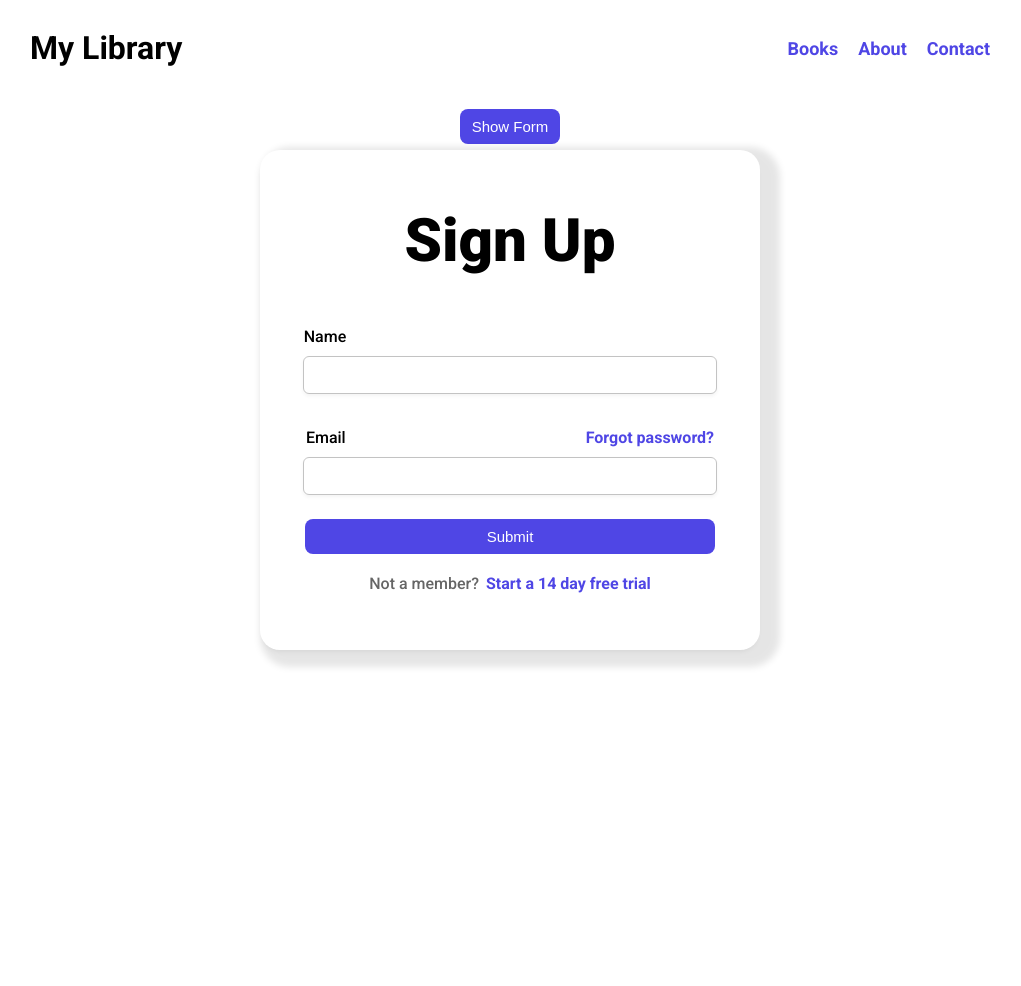
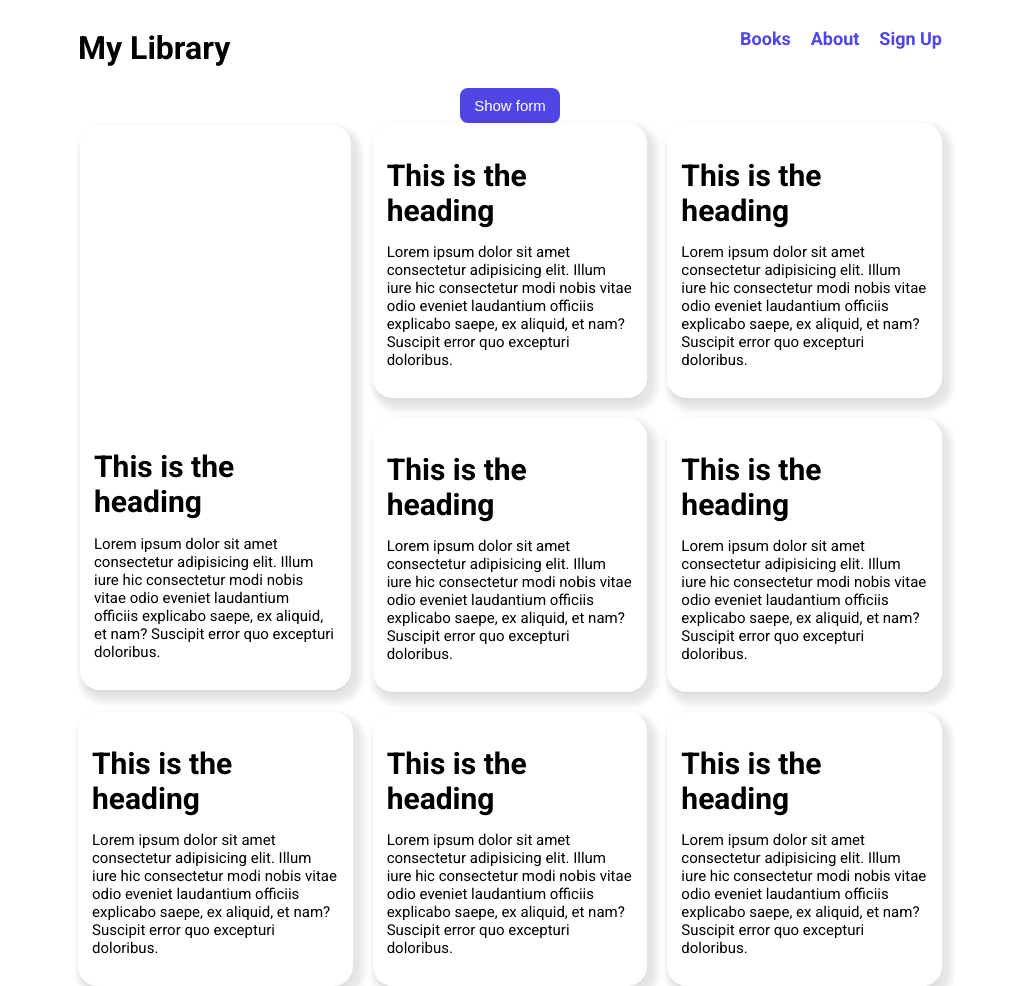
Before and after one commit to 43hershel/js, a plain HTML site: page index.html in a window 1280 px wide. Shown: the whole page, without its empty margins (130-1151 px from the left). Before the commit the page ends 800 px from the top, so only its background shows below. Drawn offline with Linux system fonts and the light colour scheme.

Commit message:
Changes to CSS, JS and HTML

```diff
--- a/index.html
+++ b/index.html
@@ -15,16 +15,14 @@
             <ul class="navtext">
                 <a href="#" class="nav1">Books</a>
                 <a href="#" class="nav2">About</a>
-                <a href="#" class="nav3">Contact</a>
+                <a class="nav3">Sign Up</a>
             </ul>
         </nav>
     </div>
 </header>
+    <button onclick="toggleForm()">Show form</button>
 <body>
-    <div>
-        <button id="showFormButton" class="button">Show Form</button>
-    </div>
-    <div class="bookForm">
+    <div id="bookForm" style="display: none;">
         <form>
             <h1 class="formh1">Sign Up</h1>
             <label for="name" id="nameholder">Name</label>
@@ -41,7 +39,33 @@
                 <span class="bspan">Not a member?</span> <a hfer="#"class="stspan">Start a 14 day free trial</a>
             </div>
             </form>
-
+    </div>
+    <div class="container">
+        <div id="first">
+            <h1>This is the heading</h1>
+            <p>Lorem ipsum dolor sit amet consectetur adipisicing elit. Illum iure hic consectetur modi nobis vitae odio eveniet laudantium officiis explicabo saepe, ex aliquid, et nam? Suscipit error quo excepturi doloribus.</p>
+        </div>
+        <div>            <h1>This is the heading</h1>
+            <p>Lorem ipsum dolor sit amet consectetur adipisicing elit. Illum iure hic consectetur modi nobis vitae odio eveniet laudantium officiis explicabo saepe, ex aliquid, et nam? Suscipit error quo excepturi doloribus.</p>
+       </div>
+        <div>            <h1>This is the heading</h1>
+            <p>Lorem ipsum dolor sit amet consectetur adipisicing elit. Illum iure hic consectetur modi nobis vitae odio eveniet laudantium officiis explicabo saepe, ex aliquid, et nam? Suscipit error quo excepturi doloribus.</p>
+       </div>
+        <div>            <h1>This is the heading</h1>
+            <p>Lorem ipsum dolor sit amet consectetur adipisicing elit. Illum iure hic consectetur modi nobis vitae odio eveniet laudantium officiis explicabo saepe, ex aliquid, et nam? Suscipit error quo excepturi doloribus.</p>
+       </div>
+        <div>            <h1>This is the heading</h1>
+            <p>Lorem ipsum dolor sit amet consectetur adipisicing elit. Illum iure hic consectetur modi nobis vitae odio eveniet laudantium officiis explicabo saepe, ex aliquid, et nam? Suscipit error quo excepturi doloribus.</p>
+       </div>
+        <div>            <h1>This is the heading</h1>
+            <p>Lorem ipsum dolor sit amet consectetur adipisicing elit. Illum iure hic consectetur modi nobis vitae odio eveniet laudantium officiis explicabo saepe, ex aliquid, et nam? Suscipit error quo excepturi doloribus.</p>
+       </div>
+        <div>            <h1>This is the heading</h1>
+            <p>Lorem ipsum dolor sit amet consectetur adipisicing elit. Illum iure hic consectetur modi nobis vitae odio eveniet laudantium officiis explicabo saepe, ex aliquid, et nam? Suscipit error quo excepturi doloribus.</p>
+       </div>
+        <div>            <h1>This is the heading</h1>
+            <p>Lorem ipsum dolor sit amet consectetur adipisicing elit. Illum iure hic consectetur modi nobis vitae odio eveniet laudantium officiis explicabo saepe, ex aliquid, et nam? Suscipit error quo excepturi doloribus.</p>
+       </div>
     </div>
 <div id="booklist">
 
--- a/styles.css
+++ b/styles.css
@@ -1,11 +1,14 @@
+h1{
+    margin-bottom: 1px;
+}
+
 .navbar{
     display: flex;
     justify-content: space-between;
     align-items: center;
     padding-bottom: 20px;
-    max-width: 60rem;
+    max-width: 54rem;
     margin: auto;
-
 }
 
 .navtext{
@@ -108,7 +111,7 @@ form textarea {
 }
 
 #nameholder {
-    font-weight: 500;
+    font-weight: 550;
     margin-right: 370px;
     margin-bottom: 10px;
 }
@@ -129,8 +132,8 @@ form textarea {
 
 
 #emailholder {
-    font-weight: 500;
-    margin-right: 240px;
+    font-weight: 550;
+    margin-right: 230px;
     margin-bottom: 10px;
 }
 
@@ -179,3 +182,31 @@ form textarea {
     color: #4F46E5;
     margin-left: 3px;
 }
+
+.container {
+    display: grid;
+    grid-template-columns: 1fr 1fr 1fr;
+    grid-template-rows: 1fr 1fr 1fr;
+    max-width: 54rem;
+    height: 50vh;
+    margin: auto;
+    gap: 20px;
+}
+
+.container div {
+    background-color: #fff;
+    border-radius: 20px;
+    padding: 14px;
+    text-align: left;
+    font-size: 15px;
+    box-shadow: 5px 7px 7px 5px rgb(0 0 0 / 0.1), 0 4px 6px -4px rgb(0 0 0 / 0.1);
+}
+
+#first{
+    display: flex;
+    flex-direction: column;
+    justify-content: flex-end;
+    background-color: fff;
+    grid-row-start: span 2;
+    margin: 2px
+}
```
Also changed, not shown: object.js (+6 -17 lines).
